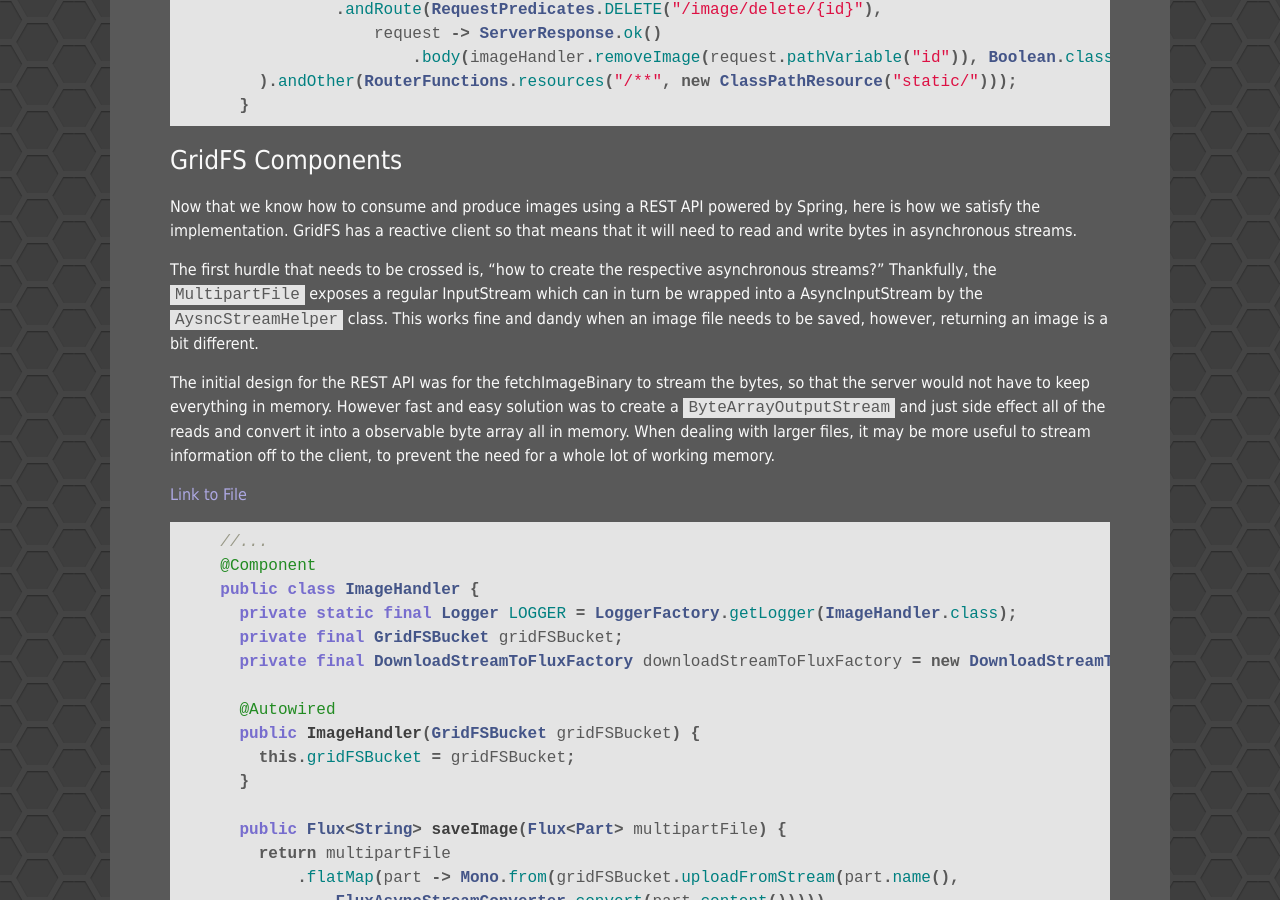
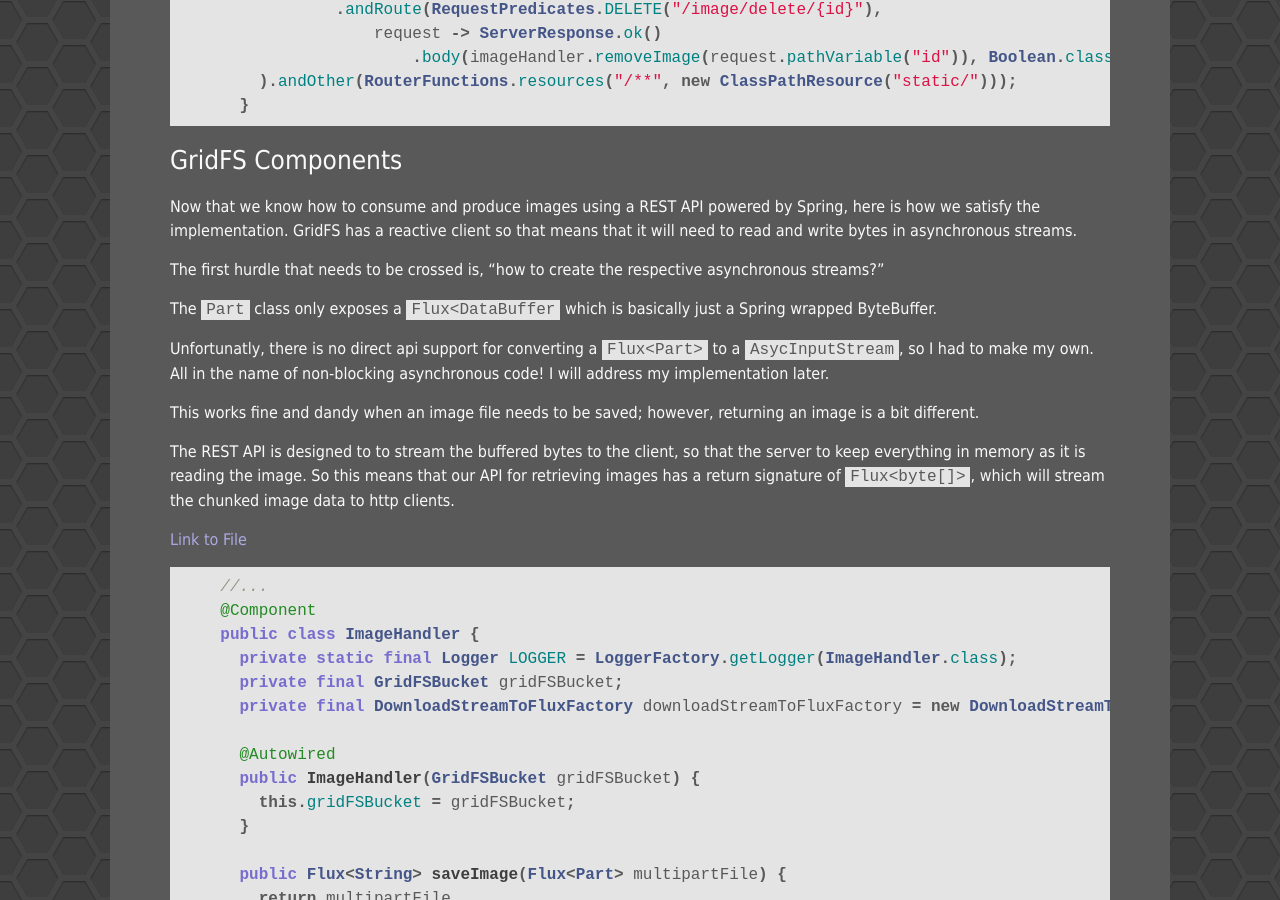
Before and after one commit to Unthrottled/blog, a Jekyll site: the page built from _posts/2017-12-14-Reactive-Mongo-Image-Persistence.md, in a window 1280 px wide and 900 px high, scrolled down 2752 px. Built offline with Jekyll 4.4.1, drawn with Linux system fonts in a browser that asks for light colours.

Commit message:
some more words

```diff
--- a/_posts/2017-12-14-Reactive-Mongo-Image-Persistence.md
+++ b/_posts/2017-12-14-Reactive-Mongo-Image-Persistence.md
@@ -97,13 +97,16 @@ Now that we know how to consume and produce images using a REST API powered by S
 GridFS has a reactive client so that means that it will need to read and write bytes in asynchronous streams.
 
 The first hurdle that needs to be crossed is, "how to create the respective asynchronous streams?"
-Thankfully, the `MultipartFile` exposes a regular InputStream which can in turn be wrapped into a AsyncInputStream by the `AysncStreamHelper` class.
-This works fine and dandy when an image file needs to be saved, however, returning an image is a bit different.
 
-The initial design for the REST API was for the fetchImageBinary to stream the bytes, so that the server would not have to keep everything in memory.
-However fast and easy solution was to create a `ByteArrayOutputStream` and just side effect all of the reads and convert it into a observable byte array all in memory.
-When dealing with larger files, it may be more useful to stream information off to the client, to prevent the need for a whole lot of working memory.
+The `Part` class only exposes a `Flux<DataBuffer` which is basically just a Spring wrapped ByteBuffer.
 
+Unfortunatly, there is no direct api support for converting a `Flux<Part>` to a `AsycInputStream`, so I had to make my own.
+All in the name of non-blocking asynchronous code! I will address my implementation later.
+
+This works fine and dandy when an image file needs to be saved; however, returning an image is a bit different.
+
+The REST API is designed to to stream the buffered bytes to the client, so that the server to keep everything in memory as it is reading the image.
+So this means that our API for retrieving images has a return signature of `Flux<byte[]>`, which will stream the chunked image data to http clients.
 
 [Link to File](https://github.com/cyclic-reference/mongo-images/blob/master/web-service/src/main/java/io/acari/images/handler/ImageHandler.java)
 
```
